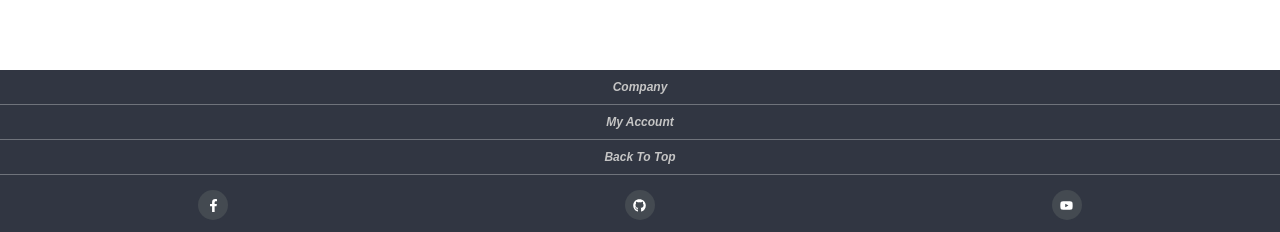
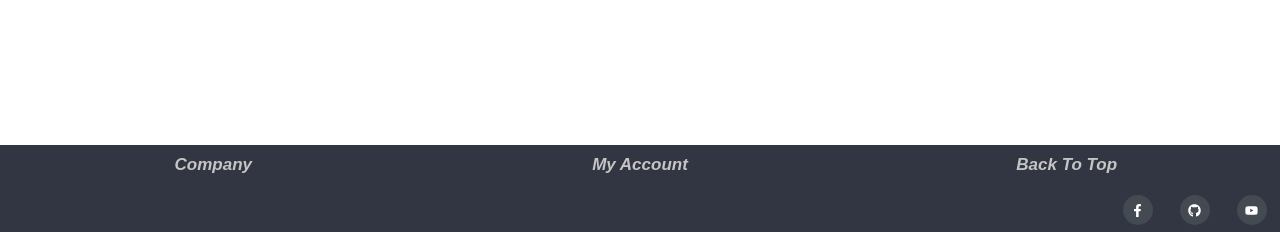
Before and after one commit to wilmion/rent-carts, a React app: page / in a window 1280 px wide. Shown: the part 565-797 px from the top of the page. Built offline with nearby package versions, Linux system fonts and the light colour scheme; no server answers.

Commit message:
footer ad RD

```diff
--- a/src/sass/components/footer.scss
+++ b/src/sass/components/footer.scss
@@ -48,3 +48,57 @@ footer {
     }
   }
 }
+@media (min-width: 700px) {
+  .footer {
+    display: grid;
+    grid-template-columns: repeat(3, 1fr);
+    grid-auto-rows: auto;
+    &-section {
+      padding: 25px;
+      border-bottom: none;
+      &__title {
+        font-size: 1.5rem;
+      }
+    }
+    &-icons {
+      padding: 25px 0;
+      width: 30%;
+      margin-left: auto;
+      grid-column: 2 / 4;
+    }
+  }
+}
+@media (min-width: 900px) and (max-width: 1600px) {
+  .footer {
+    &-section {
+      padding: 10px;
+      &__title {
+        font-size: 1.7rem;
+      }
+    }
+    &-icons {
+      padding: 10px 0;
+      width: 20%;
+    }
+  }
+}
+@media (min-width: 1600px) {
+  .footer {
+    &-section {
+      &__title {
+        font-size: 2.3rem;
+      }
+    }
+    &-icons {
+      padding: 35px 0;
+      &-icon {
+        width: 50px;
+        height: 50px;
+        &__icon {
+          color: $color-claro;
+          font-size: 1.7rem;
+        }
+      }
+    }
+  }
+}
```
